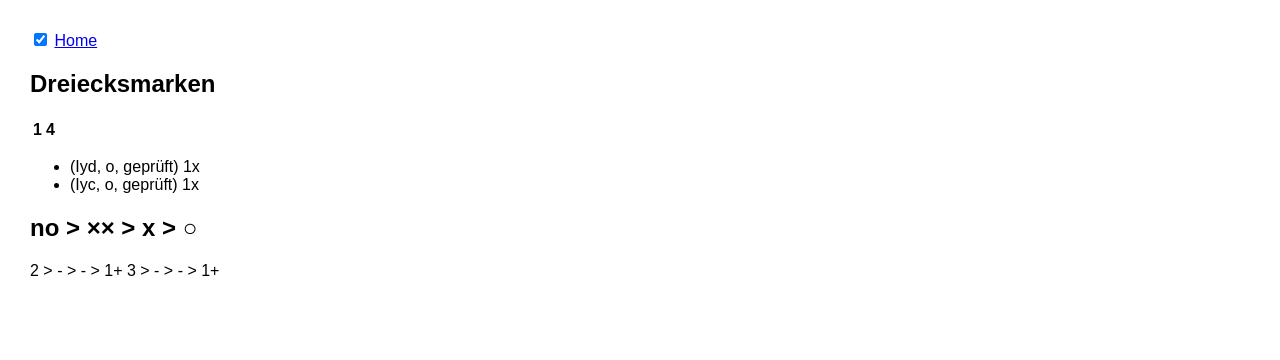
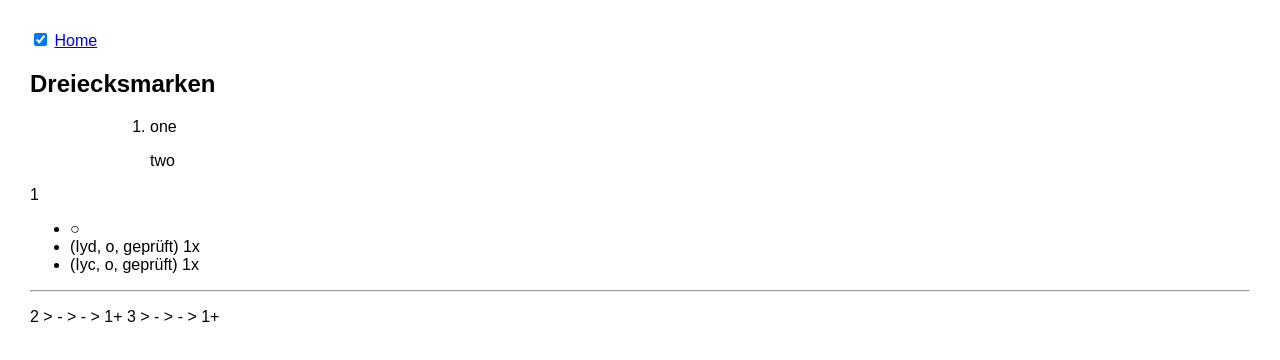
Before and after one commit to WeichselRiver/weichselmarke, an Astro site: page /COH in a window 1280 px wide. Built offline with nearby package versions, Linux system fonts and the light colour scheme; Astro itself is replaced by a stand-in of ours.

Commit message:
Aktualisieren von COH.md

```diff
--- a/src/pages/COH.md
+++ b/src/pages/COH.md
@@ -6,17 +6,18 @@ layout : ../layouts/Layout.astro
 
 ## Dreiecksmarken
 
+> > 1.  one
+>>
+>>     two
 
 
-|1|4|
-|---|---|
-
-
+1
+- ○
 - (Iyd, o, geprüft)     1x
 - (Iyc, o, geprüft)     1x
 
 
-no >  ×× >  x > ○
+
 ----
 2 > - > - > 1+
 3 > - > - > 1+
```
